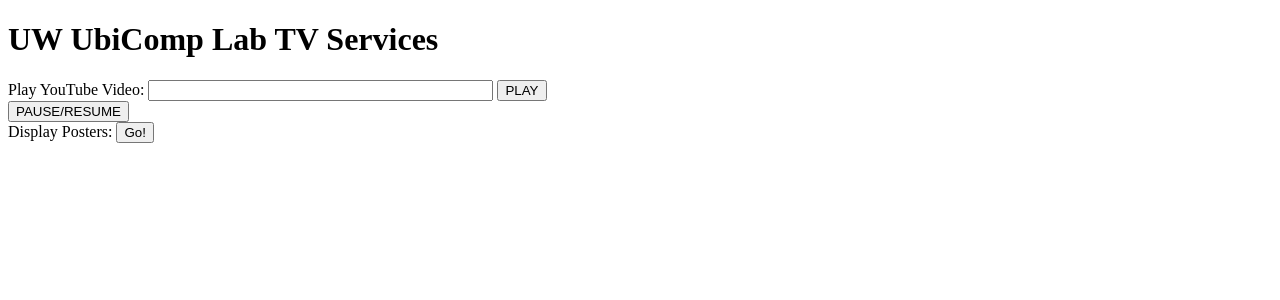
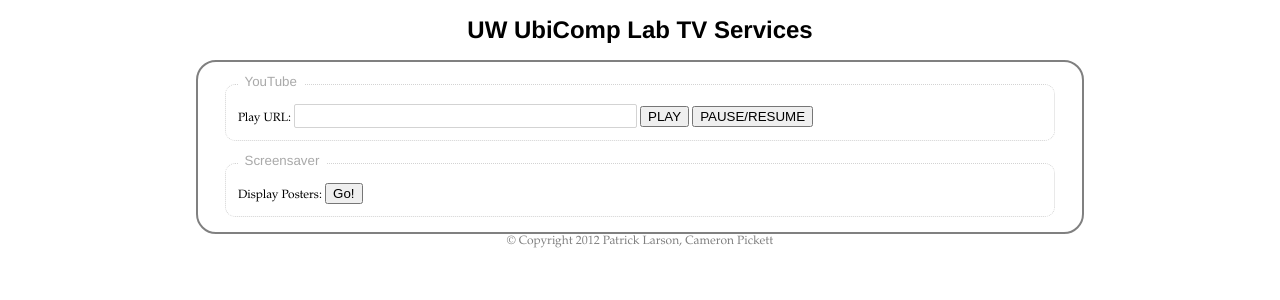
Before and after one commit to capickett/ubicomp_php_server, a PHP site: page / in a window 1280 px wide. Shown: the top 300 px of the page. Run offline with PHP 8.4, Linux system fonts and the light colour scheme.

Commit message:
Updated index.php visual layout; Created styles folder
Rewrote form section of index.php to improve readability of form
Added copyright notice to footer of index.php
Created styles folder with index.css located within

```diff
--- a/index.php
+++ b/index.php
@@ -9,6 +9,7 @@
 
     <head>
         <title>UW UBICOMP LAB TV SERVER</title>
+        <link rel="stylesheet" type="text/css" href="styles/index.css" />
     </head>
 
     <body>
@@ -33,17 +34,23 @@
         <?php if(isset($statusMessage)) echo "<pre>$statusMessage</pre>"; ?>
         <h1>UW UbiComp Lab TV Services</h1>
 
-        <form name="youtube_load" class="controlpanel" method="post">
-            Play YouTube Video: <input type="text" name="youtubeurl" title="Paste YouTube URL here..." size="40" />
-            <button name="action" type="submit" value="PLAY">PLAY</button>
-        </form>
-        <form name="youtube_control" class="controlpanel" method="post">
-            <button type="submit" name="action" value="PAUSE">PAUSE/RESUME</button>
-        </form>
-	<form name="display_posters" class="controlpanel"  method="post">
-	    Display Posters:
-	    <button name="action" type="submit" value="SCRSAVER">Go!</button>
-	</form>
-    </body>
+        <div class="controlpanel">
+            <fieldset>
+                <legend>YouTube</legend>
+                <form name="youtube_load" method="post">
+                    <label for="youtubeurl">Play URL:</label> <input type="text" id="youtubeurl" name="youtubeurl" title="Paste YouTube URL here..." size="40" />
+                    <button name="action" type="submit" value="PLAY">PLAY</button>
+                    <button type="submit" name="action" value="PAUSE">PAUSE/RESUME</button>
+                </form>
+            </fieldset> <!-- .controlsection -->
+            <fieldset>
+                <legend>Screensaver</legend>
+                <form action="screensaver.php"  method="post">
+                    <label for="scrsaver">Display Posters:</label> <button name="action" type="submit" value="SCRSAVER">Go!</button>
+                </form>
+            </fieldset> <!-- .controlsection -->
+        </div> <!-- .controlpanel -->
+        <div id="copynotice">&copy; Copyright 2012 Patrick Larson, <a href="http://synrgi.wordpress.com">Cameron Pickett</a></div>
+</body>
 
 </html>
--- /dev/null
+++ b/styles/index.css
@@ -0,0 +1,61 @@
+#copynotice {
+    color: Gray;
+    text-align: center;
+}
+
+.controlpanel {
+    border: 2px solid Gray;
+    border-radius: 20px;
+    border-collapse: collapse;
+    min-width: 400px;
+    max-width: 1000px;
+    margin-left: auto;
+    margin-right: auto;
+    padding: 2%;
+    padding-top: 0px;
+    padding-bottom: 15px;
+    width: 66%;
+}
+
+a, a:active, a:visited {
+    color: inherit;
+    text-decoration: none;
+}
+
+a:hover {
+    color: inherit;
+    text-decoration: underline;
+}
+
+fieldset {
+    border: 1px dotted LightGray;
+    border-radius: 10px;
+    padding: 1em;
+    margin-top: 15px;
+}
+
+body {
+    font-family: Garamond, Helvetica, sans-serif;
+    font-size: 9pt;
+}
+
+h1 {
+    font-family: Helvetica, Garamond, sans-serif;
+    text-align: center;
+}
+
+legend {
+    color: DarkGray;
+    font-family: Helvetica, Garamond, sans-serif;
+    font-size: 10pt;
+    padding-left: 0.5em;
+    padding-right: 0.5em;
+    position: relative;
+    top: -0.25em;
+}
+
+input[type="text"] {
+    border: 1px LightGray solid;
+    border-radius: 2px;
+    height: 1.5em;
+}
```
